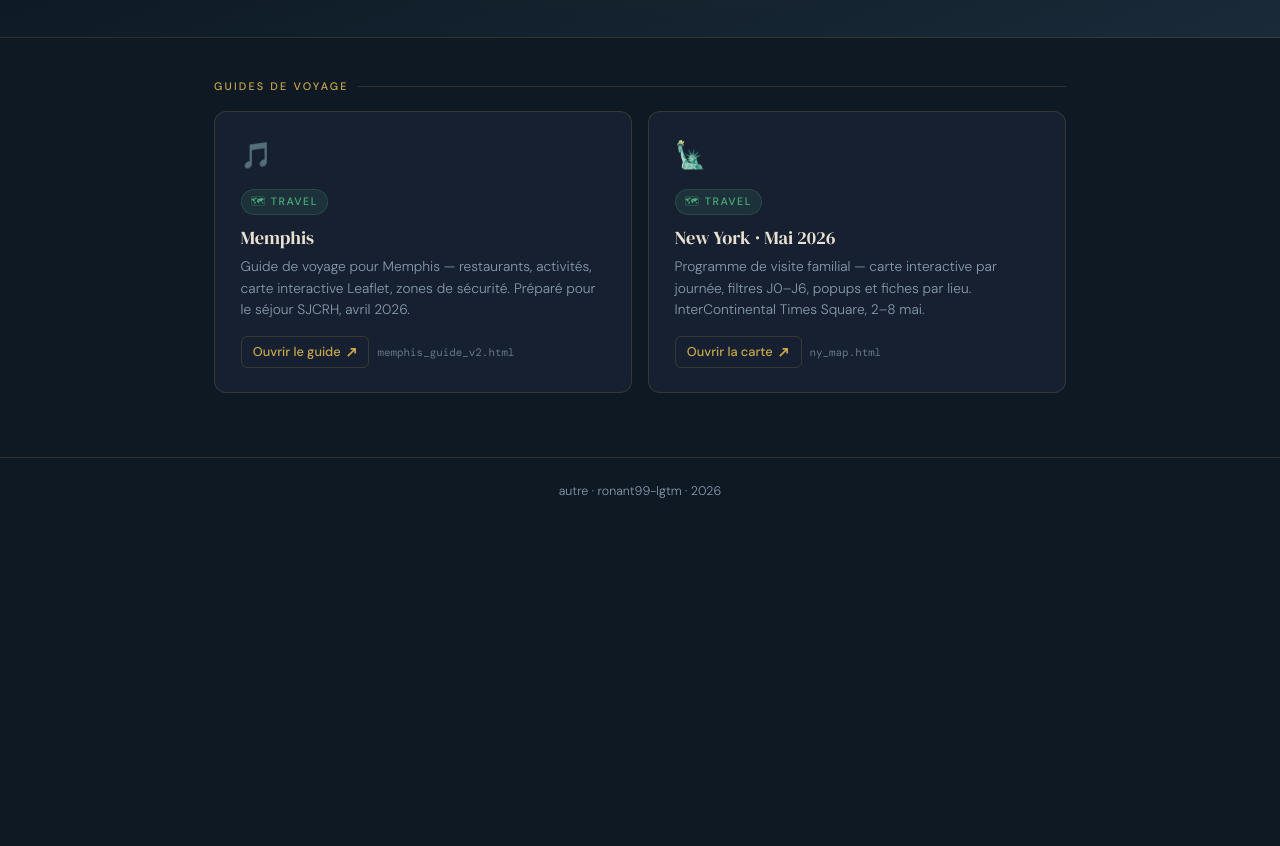
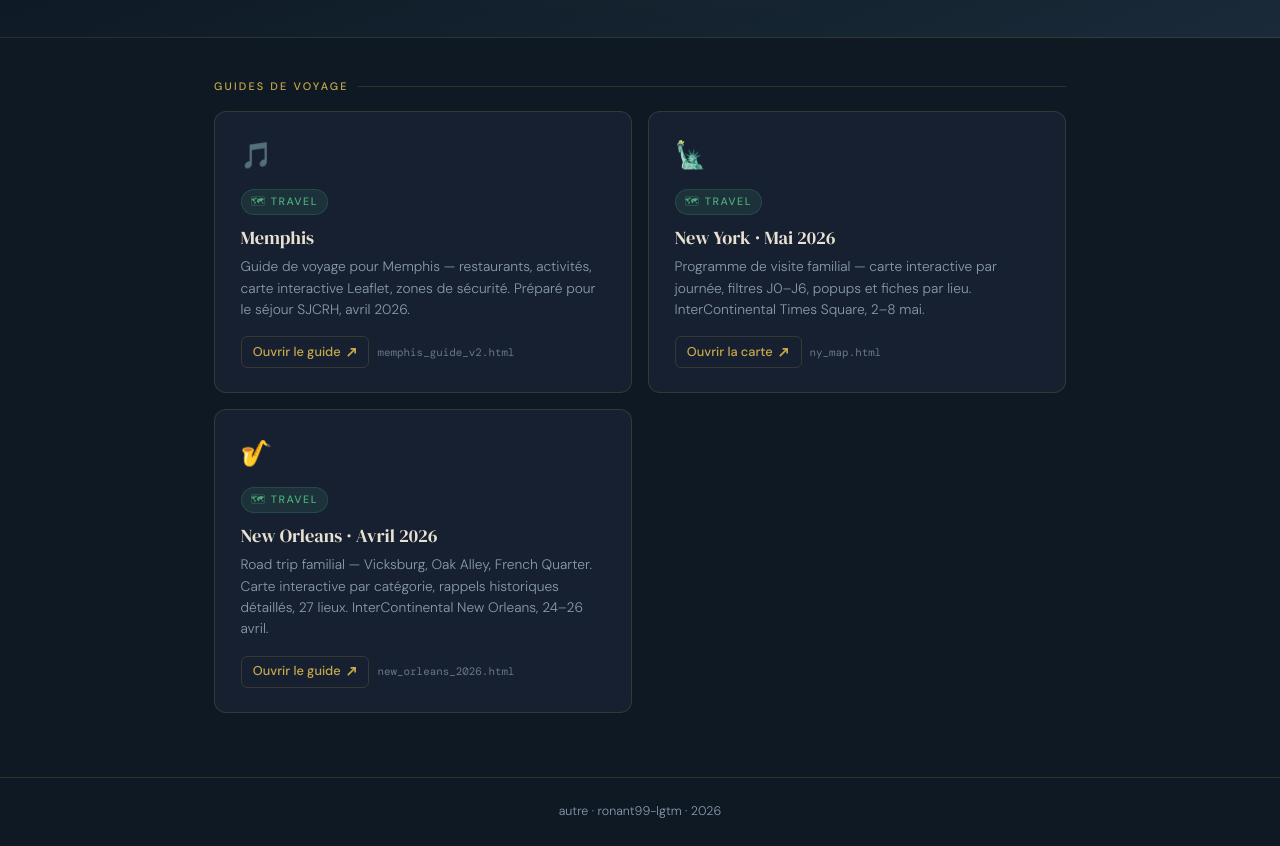
Before and after one commit to ronant99-lgtm/autre, a plain HTML site: page index.html in a window 1280 px wide. Shown: the part 169-1015 px from the top of the page. Before the commit the page ends 800 px from the top, so only its background shows below. Drawn offline with nearby package versions, Linux system fonts and the light colour scheme.

Commit message:
Add files via upload

```diff
--- a/index.html
+++ b/index.html
@@ -312,6 +312,19 @@
       </div>
     </div>
 
+    <div class="card">
+      <span class="card-icon">🎷</span>
+      <span class="card-badge badge-travel">🗺 Travel</span>
+      <h3>New Orleans · Avril 2026</h3>
+      <p>Road trip familial — Vicksburg, Oak Alley, French Quarter. Carte interactive par catégorie, rappels historiques détaillés, 27 lieux. InterContinental New Orleans, 24–26 avril.</p>
+      <div class="card-meta">
+        <a class="card-link" href="new_orleans_2026.html">
+          Ouvrir le guide <svg viewBox="0 0 12 12" fill="none" stroke="currentColor" stroke-width="1.8"><path d="M2 10L10 2M5 2h5v5"/></svg>
+        </a>
+        <span class="card-tag">new_orleans_2026.html</span>
+      </div>
+    </div>
+
   </div>
 
 </div>
```
